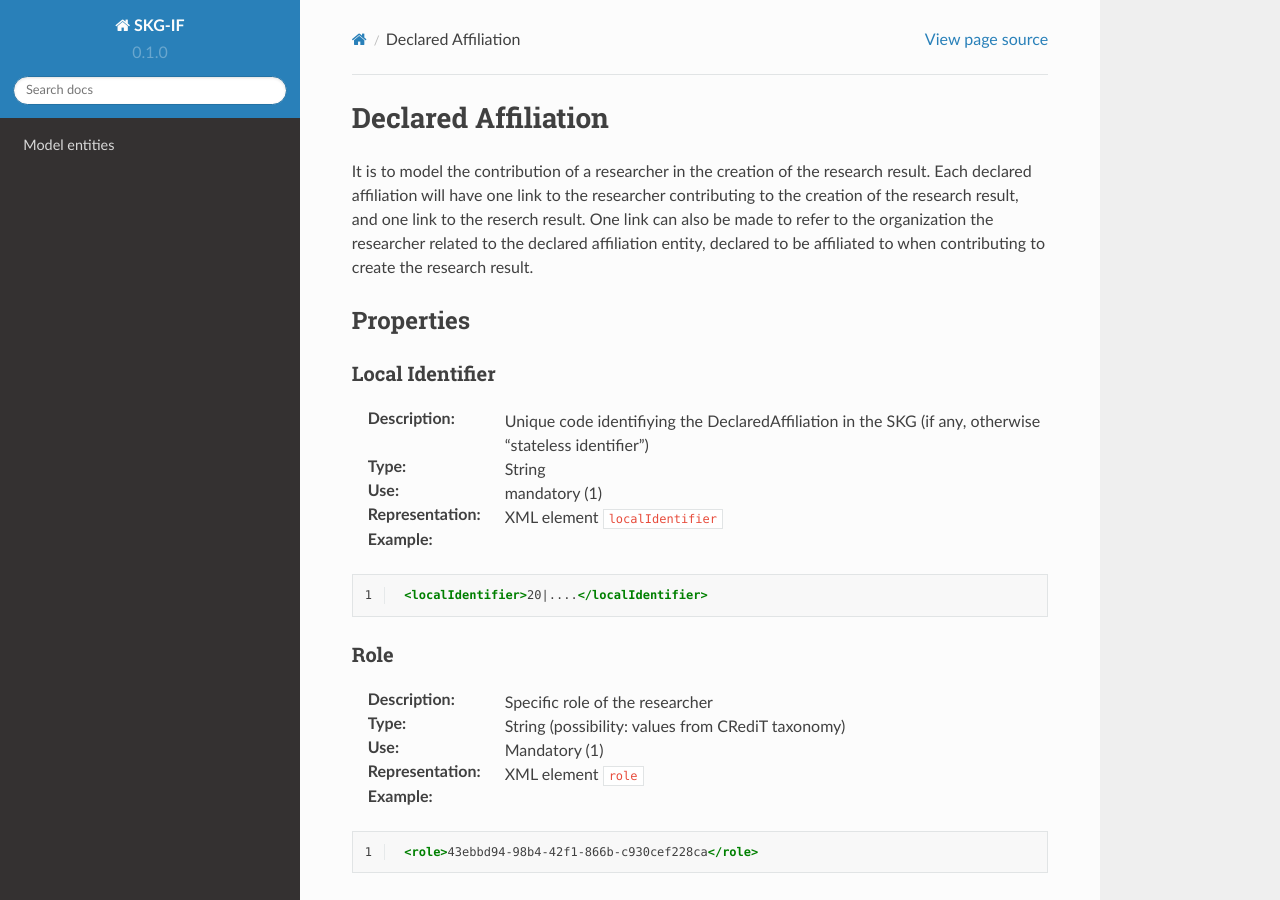
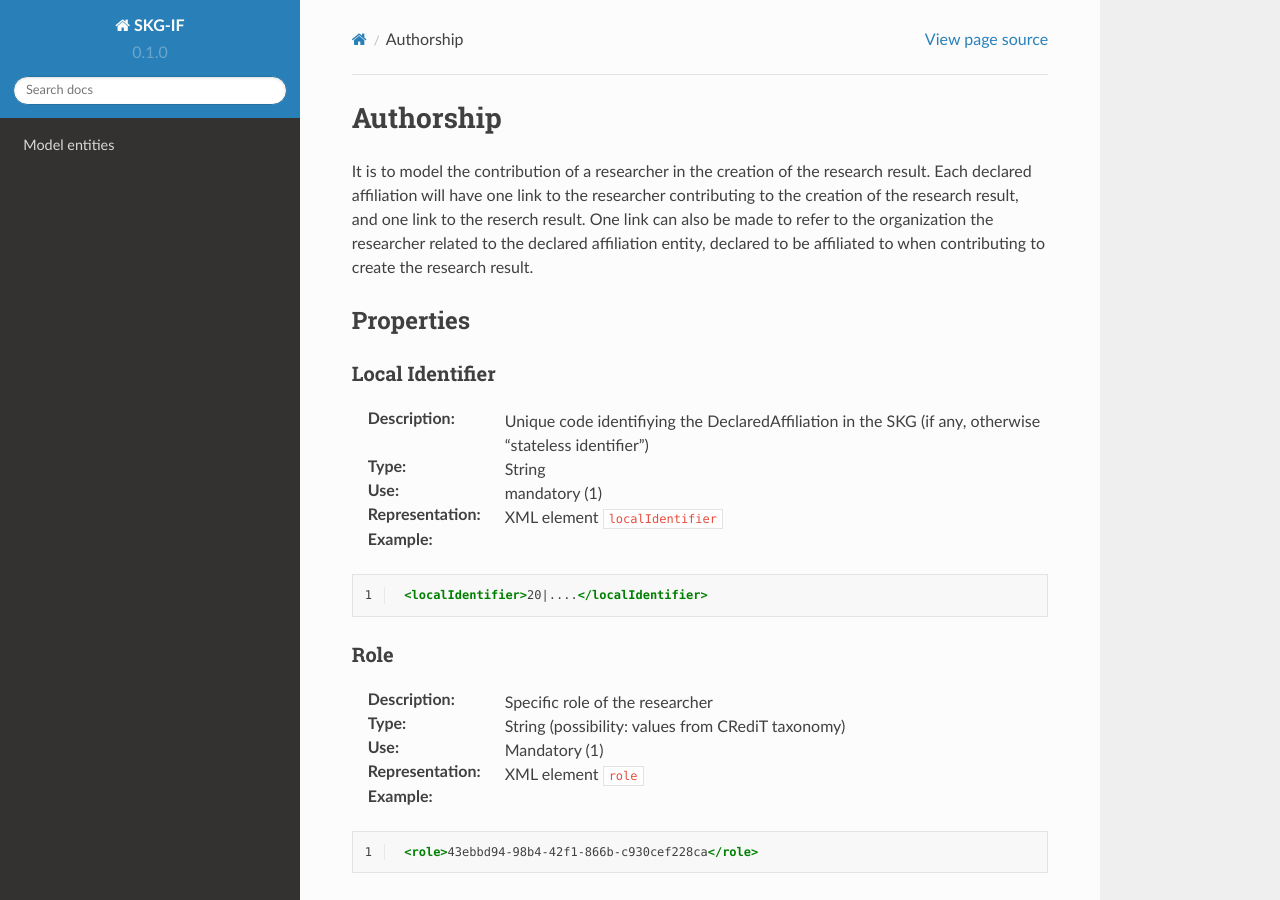
Before and after one commit to andremann/SKG-IF, a Sphinx documentation site: the page built from docs/source/declared_affiliation.rst, in a window 1280 px wide and 900 px high. Built offline with Sphinx 7.4.7 and the Read the Docs theme 2.0.0, drawn with Linux system fonts in a browser that asks for light colours; pages that are not in the unit, such as notebooks, are missing from menus.

Commit message:
changed the name since it was misleading

```diff
--- a/docs/source/declared_affiliation.rst
+++ b/docs/source/declared_affiliation.rst
@@ -1,4 +1,4 @@
-Declared Affiliation
+Authorship
 ####################
 
 It is to model the contribution of a researcher in the creation of the research result.
```
